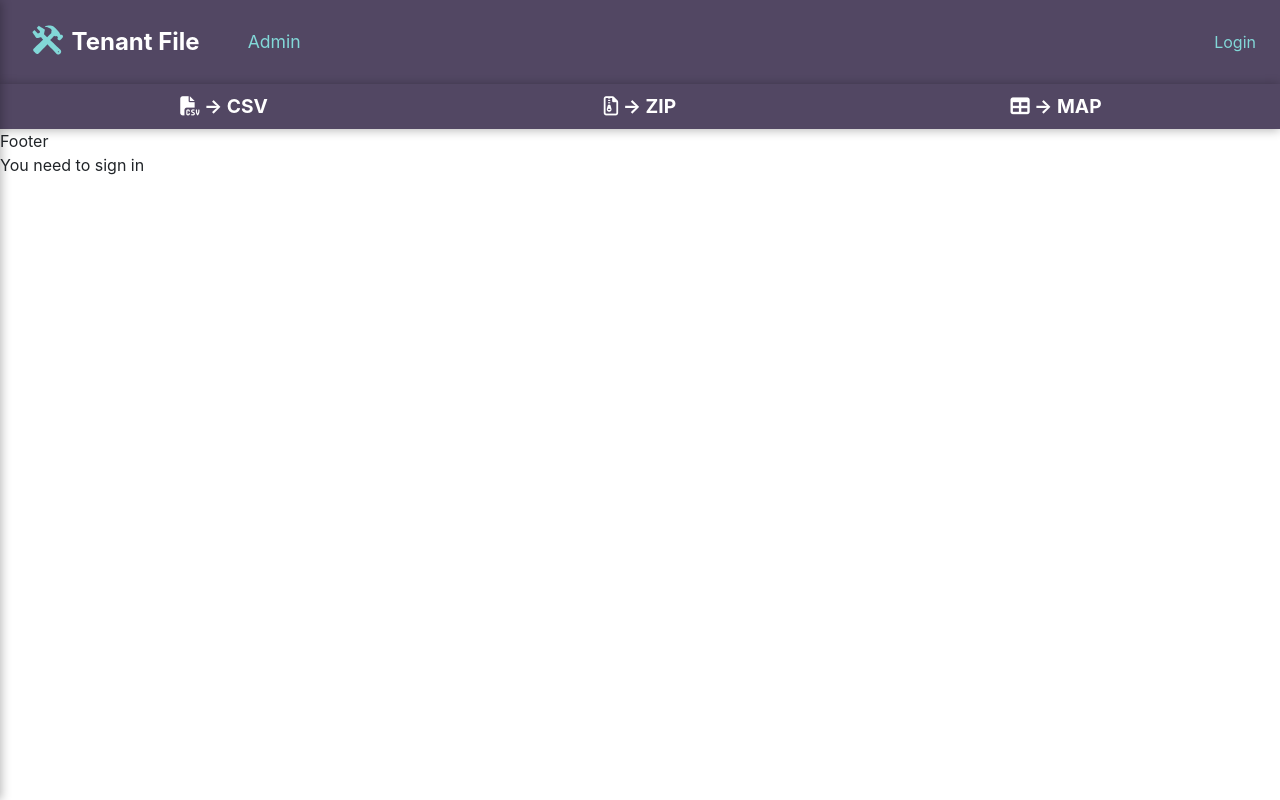
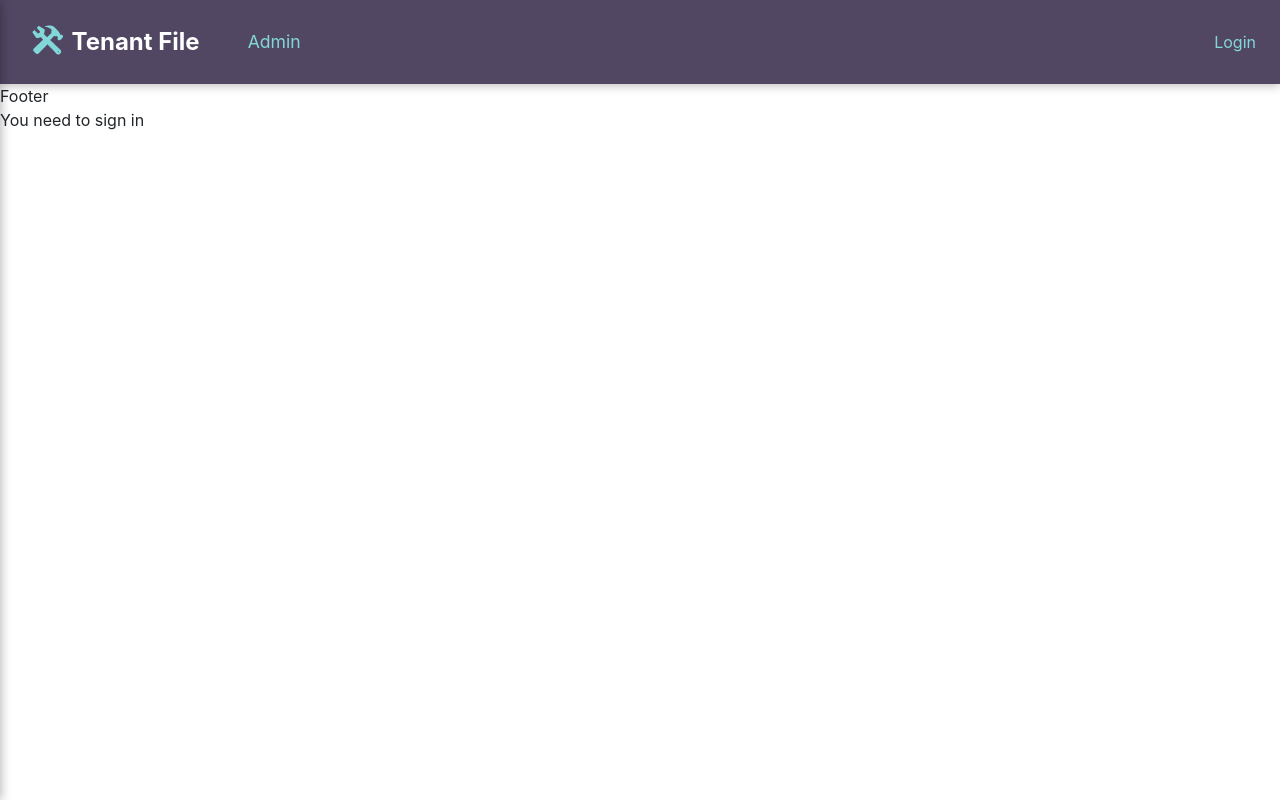
Before and after one commit to open-austin/BASTA-tfwa, a React (Create React App) app in the folder tenant-file/portal-app/: page / in a window 1280 px wide. Built offline with nearby package versions, Linux system fonts and the light colour scheme; no server answers.

Commit message:
Set componenet to open based on layout component state

```diff
--- a/tenant-file/portal-app/src/component/layout.tsx
+++ b/tenant-file/portal-app/src/component/layout.tsx
@@ -42,7 +42,9 @@ const Layout: React.FC = (props) => {
           setIsSidebarOpen={setIsSidebarOpen}
           renderLinks={renderLinks}
         />
-        <ExportToolbar />
+        {isExportToolsOpen && (
+          <ExportToolbar isExportToolsOpen={isExportToolsOpen} />
+        )}
       </header>
       <main>{props.children}</main>
       <footer>
```
Also changed, not shown: tenant-file/portal-app/src/component/export-toolbar.tsx (+4 -7 lines), tenant-file/portal-app/src/component/styles/ExportToolbarStyles.tsx (+0 -33 lines).
